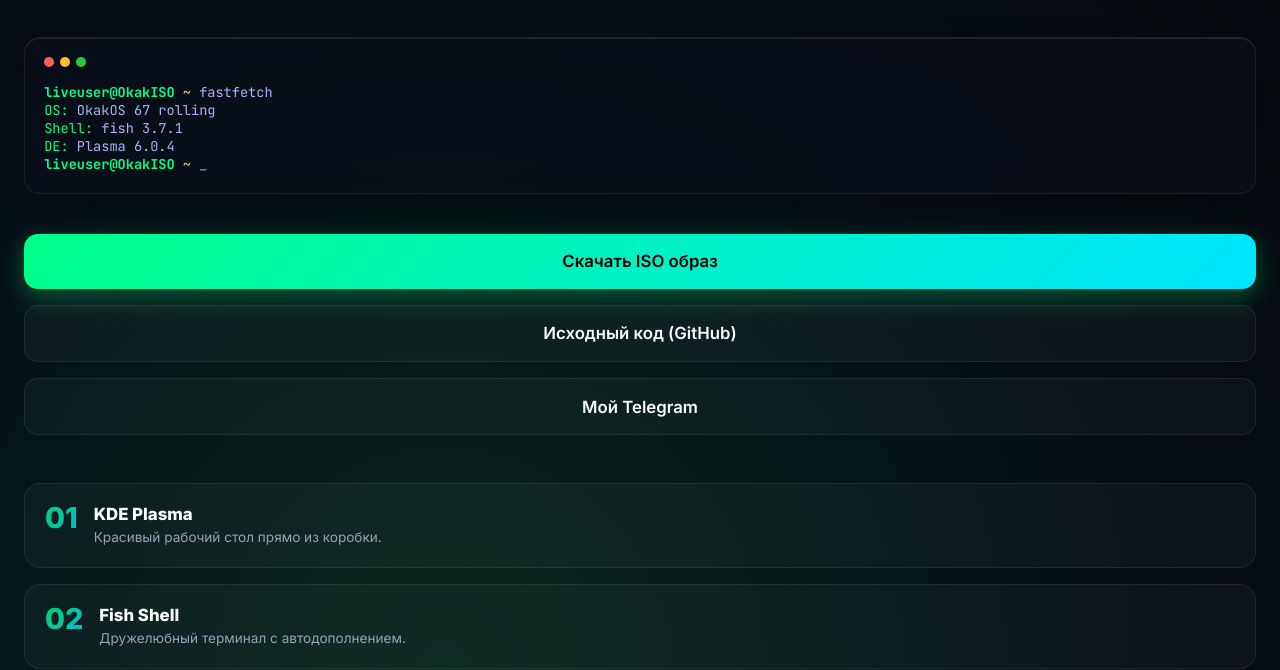
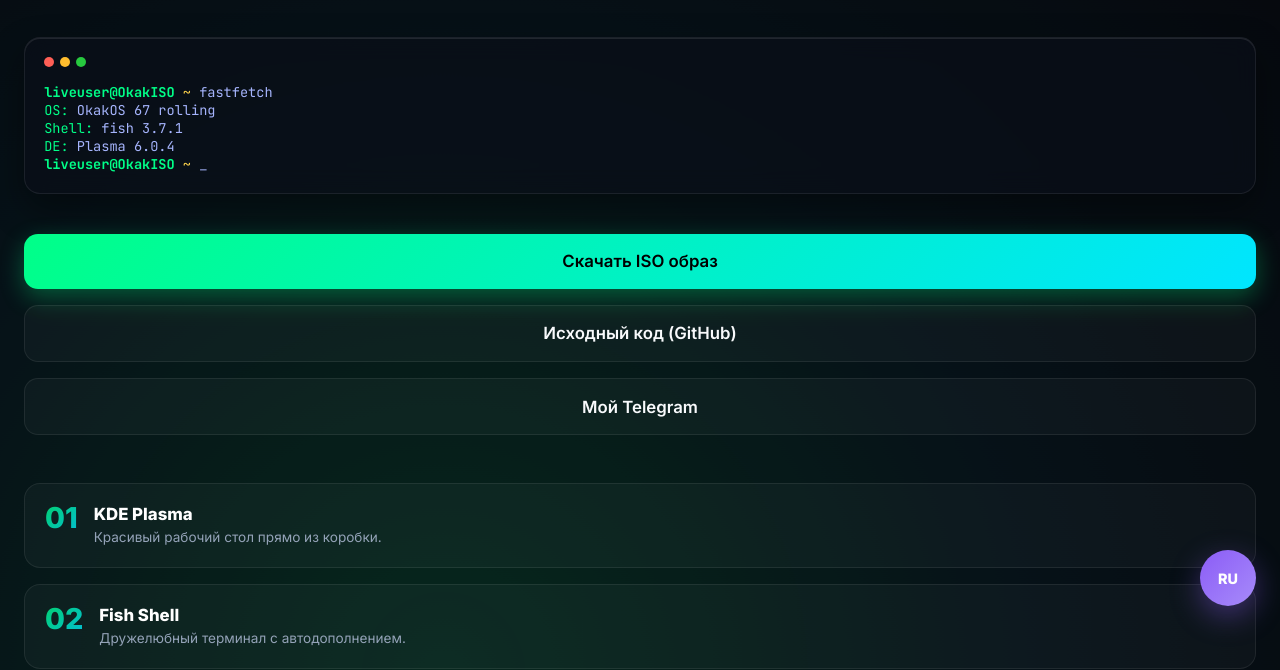
Before and after one commit to JettaXP/jettaxp.github.io, a plain HTML site: page OkakOS/mobile.html in a window 1280 px wide. Shown: the part 162-832 px from the top of the page. Drawn offline with Linux system fonts and the light colour scheme.

Commit message:
added language change button

```diff
--- a/OkakOS/mobile.html
+++ b/OkakOS/mobile.html
@@ -58,6 +58,7 @@
             flex: 1;
             z-index: 1;
         }
+
         .header {
             text-align: center;
             margin-bottom: 2.5rem;
@@ -87,8 +88,8 @@
             line-height: 1.5;
             max-width: 280px;
             margin: 0 auto;
+
         }
-
         .terminal {
             width: 100%;
             background: rgba(10, 15, 25, 0.7);
@@ -215,6 +216,7 @@
             color: var(--text-muted);
             line-height: 1.4;
         }
+
         .footer {
             margin-top: auto;
             text-align: center;
@@ -254,15 +256,42 @@
             20% { left: 200%; }
             100% { left: 200%; }
         }
+        .floating-lang {
+            position: fixed;
+            bottom: 2rem;
+            right: 1.5rem;
+            background: linear-gradient(135deg, #8b5cf6, #a78bfa);
+            color: white;
+            width: 56px;
+            height: 56px;
+            border-radius: 50%;
+            display: flex;
+            justify-content: center;
+            align-items: center;
+            border: none;
+            cursor: pointer;
+            font-family: 'Inter', sans-serif;
+            font-weight: 700;
+            font-size: 0.9rem;
+            box-shadow: 0 10px 30px rgba(139, 92, 246, 0.4);
+            transition: all 0.3s ease;
+            z-index: 100;
+        }
+
+        .floating-lang:hover {
+            transform: scale(1.1) translateY(-5px);
+            box-shadow: 0 15px 40px rgba(139, 92, 246, 0.6);
+        }
     </style>
 </head>
 <body>
+    <button class="floating-lang" id="langToggle" title="RU/EN">RU</button>
     <div class="bg-glow"></div>
 
     <div class="container">
         <header class="header">
             <h1>OkakOS <span class="gradient-text">67</span></h1>
-            <p class="subtitle">Самый окакный дистрибутив Linux на базе Arch.</p>
+            <p class="subtitle" data-ru="Самый окакный дистрибутив Linux на базе Arch." data-en="The most okak Linux distro based on Arch.">Самый окакный дистрибутив Linux на базе Arch.</p>
         </header>
 
         <div class="terminal">
@@ -279,9 +308,9 @@
         </div>
 
         <div class="actions">
-            <a href="https://github.com/jettaxp/okakos/releases" class="btn btn-primary" target="_blank">Скачать ISO образ</a>
-            <a href="https://github.com/jettaxp/okakos" class="btn btn-secondary" target="_blank">Исходный код (GitHub)</a>
-            <a href="https://t.me/jettaxp" class="btn btn-secondary" target="_blank">Мой Telegram</a>
+            <a href="https://github.com/jettaxp/okakos/releases" class="btn btn-primary" target="_blank" data-ru="Скачать ISO образ" data-en="Download ISO Image">Скачать ISO образ</a>
+            <a href="https://github.com/jettaxp/okakos" class="btn btn-secondary" target="_blank" data-ru="Исходный код (GitHub)" data-en="Source Code (GitHub)">Исходный код (GitHub)</a>
+            <a href="https://t.me/jettaxp" class="btn btn-secondary" target="_blank" data-ru="Мой Telegram" data-en="My Telegram">Мой Telegram</a>
         </div>
 
         <div class="features">
@@ -289,21 +318,21 @@
                 <div class="feature-icon">01</div>
                 <div class="feature-content">
                     <h3>KDE Plasma</h3>
-                    <p>Красивый рабочий стол прямо из коробки.</p>
+                    <p data-ru="Красивый рабочий стол прямо из коробки." data-en="Beautiful desktop right out of the box.">Красивый рабочий стол прямо из коробки.</p>
                 </div>
             </div>
             <div class="feature-card" style="animation-delay: 0.9s">
                 <div class="feature-icon">02</div>
                 <div class="feature-content">
                     <h3>Fish Shell</h3>
-                    <p>Дружелюбный терминал с автодополнением.</p>
+                    <p data-ru="Дружелюбный терминал с автодополнением." data-en="Friendly terminal with autocomplete.">Дружелюбный терминал с автодополнением.</p>
                 </div>
             </div>
             <div class="feature-card" style="animation-delay: 1.1s">
                 <div class="feature-icon">03</div>
                 <div class="feature-content">
                     <h3>OkakInstall</h3>
-                    <p>Удобный графический инсталлятор системы.</p>
+                    <p data-ru="Удобный графический инсталлятор системы." data-en="Convenient graphical system installer.">Удобный графический инсталлятор системы.</p>
                 </div>
             </div>
         </div>
@@ -317,6 +346,30 @@
         const style = document.createElement('style');
         style.innerHTML = `@keyframes blink { 0%, 100% { opacity: 1; } 50% { opacity: 0; } }`;
         document.head.appendChild(style);
+
+        (function() {
+            var lang = localStorage.getItem('okakos-lang') || 'ru';
+            var btn = document.getElementById('langToggle');
+
+            function applyLang(l) {
+                lang = l;
+                localStorage.setItem('okakos-lang', l);
+                btn.textContent = l === 'ru' ? 'RU' : 'EN';
+                document.querySelectorAll('[data-ru]').forEach(function(el) {
+                    if (l === 'en') {
+                        el.innerHTML = el.dataset.en;
+                    } else {
+                        el.innerHTML = el.dataset.ru;
+                    }
+                });
+            }
+
+            btn.addEventListener('click', function() {
+                applyLang(lang === 'ru' ? 'en' : 'ru');
+            });
+
+            applyLang(lang);
+        })();
     </script>
 </body>
 </html>
```
